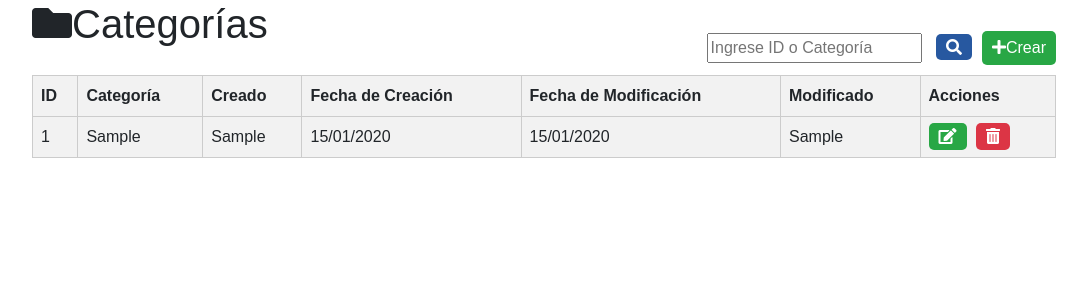
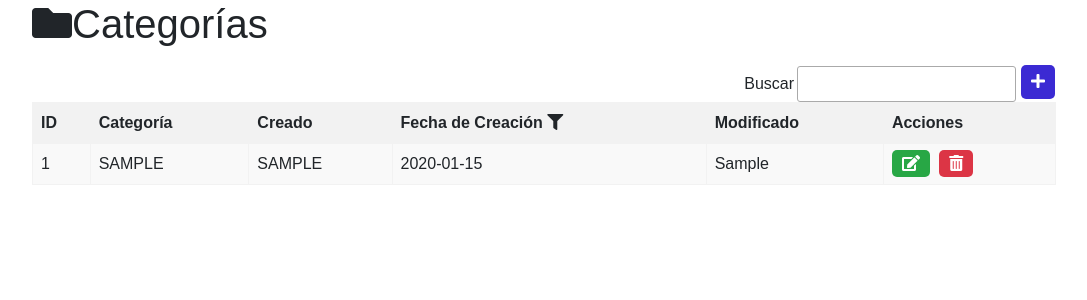
Before and after one commit to Keysiss2019/GESTION_COMPRAS, a PHP site: page /categorias/listar_categorias.php in a window 1280 px wide. Shown: the top 300 px of the page, without its empty margins (96-1183 px from the left). Run offline with PHP 8.4, Linux system fonts and the light colour scheme; tables that the repository leaves empty or names only in its code hold one stand-in row (values such as "Sample post"); some libraries are stand-ins or nearby versions.

Commit message:
Agregar filtro a la fecha.

```diff
--- a/categorias/listar_categorias.php
+++ b/categorias/listar_categorias.php
@@ -1,36 +1,37 @@
-
 <!DOCTYPE html>
 <html>
 <head>
     <meta charset="UTF-8">
     <meta http-equiv="X-UA-Compatible" content="IE=edge">
     <meta name="viewport" content="width=device-width, initial-scale=1.0">
-    <link rel="stylesheet" href="../css/estilosProducto.css">
+
     <link href="https://cdn.jsdelivr.net/npm/bootstrap@5.3.0/dist/css/bootstrap.min.css" rel="stylesheet" integrity="sha384-9ndCyUaIbzAi2FUVXJi0CjmCapSmO7SnpJef0486qhLnuZ2cdeRhO02iuK6FUUVM" crossorigin="anonymous">
     <script src="https://kit.fontawesome.com/860e3c70ee.js" crossorigin="anonymous"></script>
     <link rel="stylesheet" href="https://cdnjs.cloudflare.com/ajax/libs/font-awesome/5.15.3/css/all.min.css">
     <script src="../estilos.js"></script>
+    <!-- Incluye jQuery desde un CDN (Content Delivery Network) -->
+    <script src="https://code.jquery.com/jquery-3.6.0.min.js"></script>
+    <!-- Incluye la librería DataTables -->
+    <link rel="stylesheet" type="text/css" href="https://cdn.datatables.net/1.11.5/css/jquery.dataTables.css">
+    <script type="text/javascript" charset="utf8" src="https://cdn.datatables.net/1.11.5/js/jquery.dataTables.js"></script>
     <title>Listado de Categorías</title>
+
     <style>
         body {
             font-family: Arial, sans-serif;
         }
 
-        table {
-            width: 100%;
-            border-collapse: collapse;
-            margin-top: 20px; /* Agregamos margen superior a la tabla */
-        }
-        th, td {
-            border: 1px solid #ccc;
-            padding: 8px;
-            text-align: left;
-        }
-        th {
-            background-color: #f2f2f2;
-        }
-        tr:nth-child(even) {
-            background-color: #f2f2f2;
+        /* Estilo para el contenido principal */
+      .content {
+         margin-left: 10%;
+         transition: margin-left 0.5s;
+          padding: 0px;
+         width: 80%;
+          position: absolute;
+          top: 0;
+         right: 0;
+           bottom: 0;
+          left: 0;
         }
 
         .edit-link {
@@ -59,6 +60,50 @@
          background-color: #c82333;
         }
 
+        /* Estilo para el contenedor de búsqueda y botones */
+        .search-bar {
+         display: flex;
+          align-items: center;
+         justify-content: flex-end; /* Alinea los elementos a la derecha */
+         margin-top: -25px;
+         margin-bottom: -10px;
+
+        }
+
+        .search-bar a.print-button {
+          background-color: #3b2ad3; /* Color verde para "Agregar" */
+           color: #fff;
+           padding: 5px 10px;
+          border: none;
+          border-radius: 5px;
+           cursor: pointer;
+        }
+
+       /* Estilo para el fondo de los encabezados */
+       .header-background {
+         background-color: #f2f2f2 !important; /* !important para forzar el estilo */
+
+        }
+
+        #categoriasTable {
+          border-collapse: collapse;
+          width: 100%;
+        }
+
+        #categoriasTable th, #categoriasTable td {
+         border: 1px solid #f2f2f2;
+         padding: 8px;
+         text-align: left;
+         background-color: white; /* Fondo blanco en todas las celdas */
+        }
+
+        #categoriasTable th {
+          background-color: #f2f2f2;
+        }
+
+        #categoriasTable tr:nth-child(even) {
+          background-color: #f2f2f2;
+        }
 
     </style>
 </head>
@@ -82,35 +127,35 @@
         ?>
 
         <h1><span class="fas fa-folder"></span>Categorías</h1>
-        <div class="search-bar" style="margin-top: -25px; margin-bottom: -10px; text-align: right;">
-             <!-- Formulario de búsqueda -->
-            <form action="" method="get">
-              <label for="busqueda"></label>
-              <input type="text" id="busqueda" name="busqueda" placeholder="Ingrese ID o Categoría">
-              <button type="submit" class="fas fa-search"></button>
-            </form>
-            <a href="crear_categoria.php" class="print-button plus-button" onclick="toggleFloatingForm()"><i class="fas fa-plus"></i>Crear</a>
-        </div>
 
-
-
-        <table>
+        <!-- Tu tabla HTML -->
+        <table id="categoriasTable" class="display">
+            <thead>
                 <tr>
                     <th>ID</th>
                     <th>Categoría</th>
                     <th>Creado</th>
-             <th>Fecha de Creación</th>
-             <th>Fecha de Modificación</th>
+                    <th>
+                        Fecha de Creación
+                        <span class="filter-icon" id="filterIcon"><i class="fas fa-filter"></i></span>
+                        <div id="filterContainer" style="display: none;">
+                            <input type="text" id="filterFecha" placeholder="YYYY-MM" />
+                        </div>
+                    </th>
                     <th>Modificado</th>
                     <th>Acciones</th>
                 </tr>
+            </thead>
+            <tbody>
                 <?php foreach ($categorias as $categoria) { ?>
                     <tr>
                         <td><?php echo $categoria['id']; ?></td>
-                 <td><?php echo $categoria['categoria']; ?></td>
-                 <td><?php echo $categoria['creado']; ?></td>
-                 <td><?php echo date("d/m/Y", strtotime($categoria['fecha_creacion'])); ?></td>
-                 <td><?php echo date("d/m/Y", strtotime($categoria['fecha_modificacion'])); ?></td>
+                        <td><?php echo strtoupper($categoria['categoria']); ?></td>
+                        <td><?php echo strtoupper($categoria['creado']); ?></td>
+
+                        <td class="fecha-creacion" data-fecha="<?php echo date("Y-m-d", strtotime($categoria['fecha_creacion'])); ?>">
+                            <?php echo date("Y-m-d", strtotime($categoria['fecha_creacion'])); ?>
+                        </td>
                         <td><?php echo $categoria['modificado']; ?></td>
                         <td>
                             <a href="editar_categoria.php?id=<?php echo $categoria['id']; ?>" class="edit-link"><i class="fas fa-edit"></i></a>
@@ -118,7 +163,68 @@
                         </td>
                     </tr>
                 <?php } ?>
+            </tbody>
         </table>
+
+        <!-- Botón "plus" pegado a la tabla -->
+        <div class="search-bar" style="text-align: right; margin-top: -207px;">
+            <a href="crear_categoria.php" class="print-button" onclick="toggleFloatingForm()"><i class="fas fa-plus"></i></a>
+        </div>
+
+        <!-- Script para inicializar DataTables y agregar la funcionalidad de filtrado -->
+        <script>
+          $(document).ready(function() {
+               var table = $('#categoriasTable').DataTable({
+                  "dom": 'lBfrtip',
+                  "buttons": ['copy', 'excel', 'pdf', 'print'],
+                  "ordering": false, // Deshabilitar la ordenación inicial
+                  "paging": false, // Deshabilitar la paginación
+                  "info": false, // Deshabilitar el mensaje de información
+                   "language": {
+                     "search": "Buscar" // Cambiar el texto del cuadro de búsqueda
+                    },
+                  "columnDefs": [
+                        {
+                         "targets": 'thead th', // Aplicar a todas las celdas del encabezado
+                         "className": 'header-background' // Clase de estilo para el fondo
+                        }
+                    ]
+                });
+
+                // Mostrar/ocultar el campo de filtro al hacer clic en el icono
+                $('#filterIcon').on('click', function () {
+                  $('#filterContainer').toggle();
+                });
+
+               // Aplicar el filtro al cambiar el valor del campo de entrada
+               $('#filterFecha').on('keyup', function () {
+                  var filterValue = $(this).val();
+                  table.column(3).search(filterValue).draw();
+                });
+            });
+        </script>
+
+        <script>
+           // Espera a que el documento esté completamente cargado
+          $(document).ready(function() {
+             // Espera un breve momento para asegurarte de que DataTables haya terminado de inicializarse
+               setTimeout(function() {
+                  // Ajusta la posición del cuadro de búsqueda
+                  $('div.dataTables_filter').css({
+                      'text-align': 'left',
+                      'margin-top': '10px',
+                      'margin-right': '40px' // Puedes ajustar este valor según tus necesidades
+                    });
+
+                  // Ajusta la posición del icono plus
+                  $('.search-bar .print-button').css({
+                      'position': 'absolute',
+                      'right': '1px', // Ajusta este valor según tus necesidades
+                      'top': '65px' // Ajusta este valor según tus necesidades
+                   });
+                }, 100);
+            });
+       </script>
 
     </div>
 </body>
```
Lines whose indentation alone changed are shown as unchanged.
